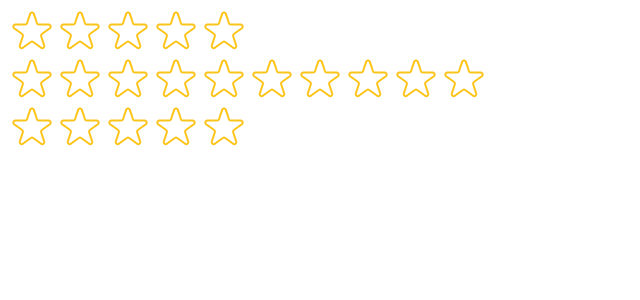
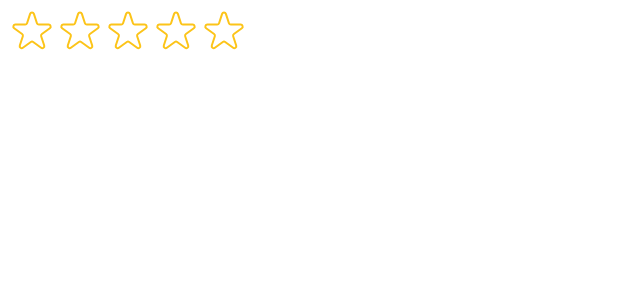
Before and after one commit to grgpk/react.js, a React (Create React App) app: page / in a window 1280 px wide. Shown: the top 300 px of the page, without its empty margins (0-640 px from the left). Built offline with nearby package versions, Linux system fonts and the light colour scheme.

Commit message:
refactore

```diff
--- a/src/index.js
+++ b/src/index.js
@@ -3,14 +3,13 @@ import ReactDOM from "react-dom/client";
 // import "./index.css";
 // import App from "./App";
 import StarRating from "./StarRating";
+import TextExpander from "./StarRating";
 
 const root = ReactDOM.createRoot(document.getElementById("root"));
 
 root.render(
   <React.StrictMode>
     {/* <App /> */}
-    <StarRating maxRating={5} />
-    <StarRating maxRating={10} />
     <StarRating />
   </React.StrictMode>
 );
```
Also changed, not shown: src/StarRating.js (+11 -0 lines).
